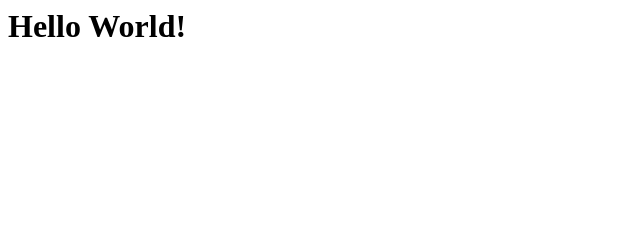
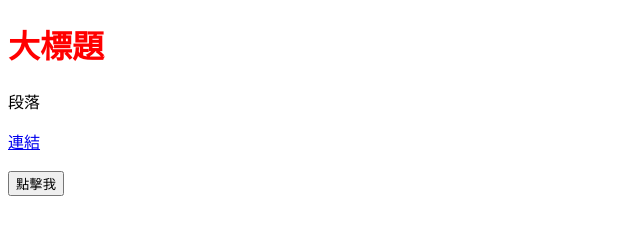
Before and after one commit to wynn1212/WebSecurityCourse, a plain HTML site: page index.html in a window 1280 px wide. Shown: the whole page, without its empty margins (0-640 px from the left). Drawn offline with Linux system fonts and the light colour scheme.

Commit message:
Update index.html

```diff
--- a/index.html
+++ b/index.html
@@ -1 +1,27 @@
-<h1>Hello World!</h1>
+<!DOCTYPE html>
+<html>
+<head>
+<title>網站標題</title>
+<style>
+h1 {
+  color: red;
+}
+</style>
+</head>
+<body>
+
+<h1>大標題</h1>
+<p>段落</p>
+<a href="網址">連結</a>
+<br>
+<br>
+<button onclick="click()">點擊我</button>
+
+<script>
+function click() {
+  alert("嘗試執行 JavaScript");
+}
+</script>
+
+</body>
+</html>
```
